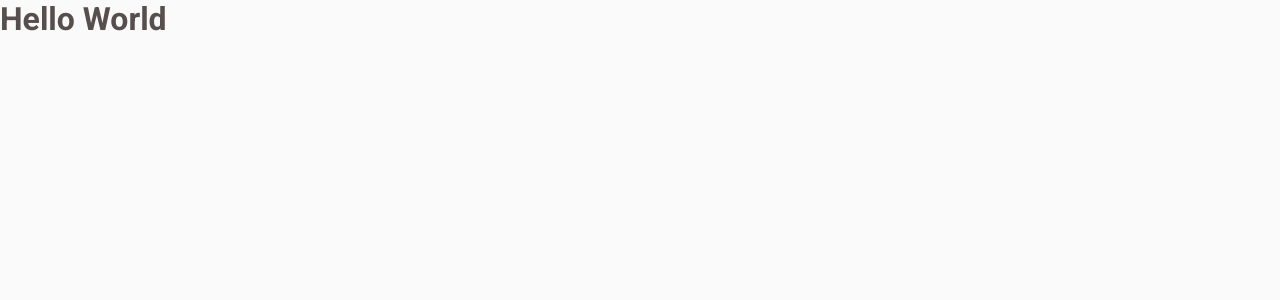
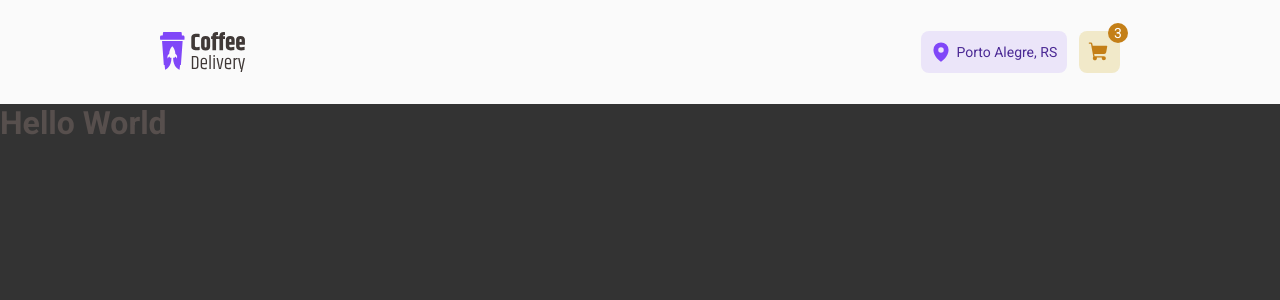
Before and after one commit to WagnerReis/Coffe-Delivery, a React (Vite) app: page / in a window 1280 px wide. Shown: the top 300 px of the page. Built offline with nearby package versions, Linux system fonts and the light colour scheme.

Commit message:
feat(header): add Header component with logo, location, and cart

```diff
--- a/package.json
+++ b/package.json
@@ -11,6 +11,7 @@
     "preview": "vite preview"
   },
   "dependencies": {
+    "phosphor-react": "^1.4.1",
     "react": "^19.0.0",
     "react-dom": "^19.0.0",
     "styled-components": "^6.1.17"
--- a/src/App.tsx
+++ b/src/App.tsx
@@ -1,10 +1,12 @@
 import { ThemeProvider } from "styled-components";
 import { defaultTheme } from "./styles/themes/default";
 import { GlobalStyle } from "./styles/global";
+import { Header } from "./components/Header";
 
 export function App() {
   return (
     <ThemeProvider theme={defaultTheme}>
+      <Header />
       <h1>Hello World</h1>
       <GlobalStyle />
     </ThemeProvider>
--- /dev/null
+++ b/src/components/Header/index.tsx
@@ -0,0 +1,23 @@
+import { HeaderContainer, Location, Cart, CartBadge } from "./styles";
+
+import logo from "../../assets/logo.svg";
+import { ShoppingCart, MapPin } from "phosphor-react";
+
+export function Header() {
+  return (
+    <HeaderContainer>
+      <img src={logo} alt="Coffe Delivery" />
+
+      <nav>
+        <Location>
+          <MapPin size={22} weight="fill" />
+          Porto Alegre, RS
+        </Location>
+        <Cart>
+          <ShoppingCart size={22} weight="fill" />
+          <CartBadge>3</CartBadge>
+        </Cart>
+      </nav>
+    </HeaderContainer>
+  );
+}
--- /dev/null
+++ b/src/components/Header/styles.ts
@@ -0,0 +1,64 @@
+import styled from "styled-components";
+
+export const HeaderContainer = styled.header`
+  background: ${(props) => props.theme["background"]};
+  width: 100%;
+  height: 6.5rem;
+
+  display: flex;
+  align-items: center;
+  justify-content: space-between;
+  padding: 0 10rem;
+
+  nav {
+    display: flex;
+    gap: 0.75rem;
+  }
+`;
+
+export const Location = styled.div`
+  background: ${({ theme }) => theme["purple-light"]};
+  color: ${({ theme }) => theme["purple-dark"]};
+  padding: 0.6rem;
+  border-radius: 8px;
+  font-size: 0.875rem;
+  line-height: 1.3;
+
+  display: flex;
+  align-items: center;
+  gap: 0.25rem;
+
+  svg {
+    color: ${({ theme }) => theme["purple"]};
+  }
+`;
+
+export const Cart = styled.div`
+  background: ${({ theme }) => theme["yellow-light"]};
+  color: ${({ theme }) => theme["yellow-dark"]};
+  border-radius: 8px;
+
+  display: flex;
+  align-items: center;
+  justify-content: center;
+
+  padding: 0.6rem;
+  position: relative;
+`;
+
+export const CartBadge = styled.div`
+  background: ${({ theme }) => theme["yellow-dark"]};
+  color: ${({ theme }) => theme["white"]};
+  position: absolute;
+  width: 1.25rem;
+  height: 1.25rem;
+  border-radius: 50%;
+  font-size: 0.875rem;
+  line-height: 1.3;
+
+  display: flex;
+  align-items: center;
+  justify-content: center;
+  top: -8px;
+  right: -8px;
+`;
--- a/src/styles/global.ts
+++ b/src/styles/global.ts
@@ -13,7 +13,8 @@ export const GlobalStyle = createGlobalStyle`
   }
 
   body {
-    background: ${(props) => props.theme["background"]};
+    /* background: ${(props) => props.theme["background"]}; */
+    background: #333;
     color: ${(props) => props.theme["base-text"]};
     -webkit-font-smoothing: antialiased;
   }
```
Also changed, not shown: src/assets/logo.svg (added), 1 other file (tests, documents, lock files or other folders).
